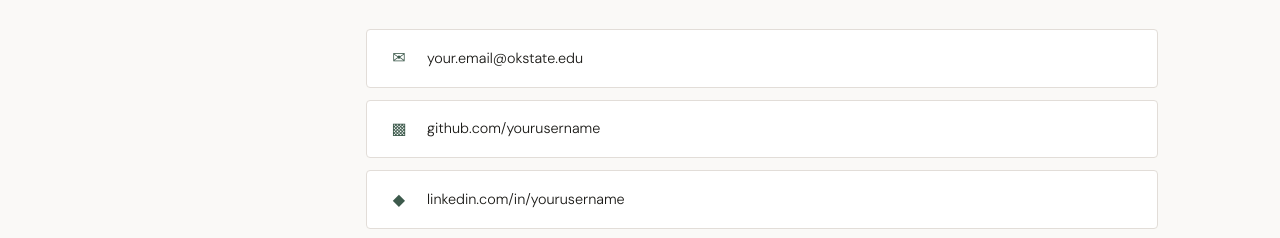
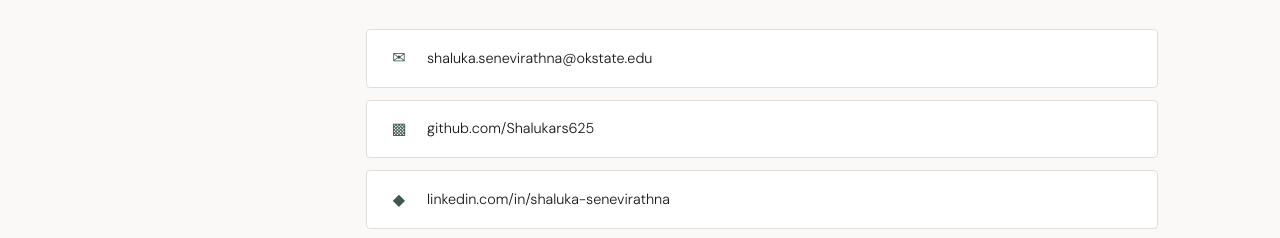
Before and after one commit to Shalukars625/Shalukars625.github.io, a plain HTML site: page index.html in a window 1280 px wide. Shown: the part 5148-5386 px from the top of the page. Drawn offline with Linux system fonts and the light colour scheme.

Commit message:
Update index.html

```diff
--- a/index.html
+++ b/index.html
@@ -307,15 +307,15 @@
         <div class="contact-links">
           <a href="mailto:shaluka.senevirathna@okstate.edu" class="contact-item">
             <span class="contact-icon">&#9993;</span>
-            <span>your.email@okstate.edu</span>
+            <span>shaluka.senevirathna@okstate.edu</span>
           </a>
           <a href="https://github.com/Shalukars625" target="_blank" rel="noopener" class="contact-item">
             <span class="contact-icon">&#9641;</span>
-            <span>github.com/yourusername</span>
+            <span>github.com/Shalukars625</span>
           </a>
           <a href="https://linkedin.com/in/shaluka-senevirathna/" target="_blank" rel="noopener" class="contact-item">
             <span class="contact-icon">&#9670;</span>
-            <span>linkedin.com/in/yourusername</span>
+            <span>linkedin.com/in/shaluka-senevirathna</span>
           </a>
           <a href="https://scholar.google.com" target="_blank" rel="noopener" class="contact-item">
             <span class="contact-icon">&#9650;</span>
```
